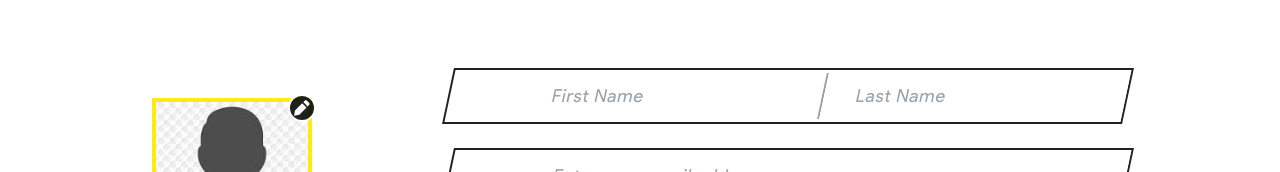
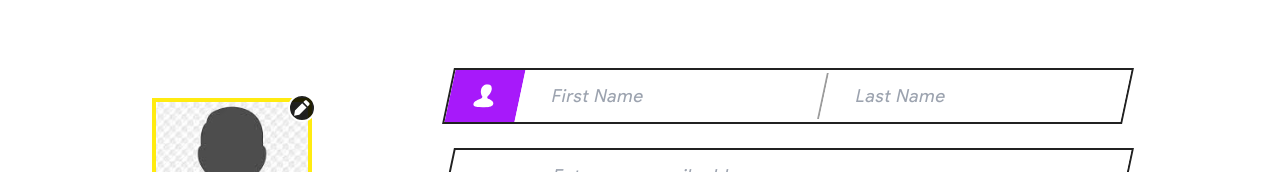
Before and after one commit to zeeshanahm-ed/mojo-game-website, a Next.js app: page /profile in a window 1280 px wide. Shown: the part 412-584 px from the top of the page. Built offline with nearby package versions, Linux system fonts and the light colour scheme; no server answers.

Commit message:
fix: correct typo in class name from 'bg-purple' to 'bg-purpl' in Profile component

```diff
--- a/src/app/profile/page.tsx
+++ b/src/app/profile/page.tsx
@@ -94,7 +94,7 @@ function Profile() {
 
                         {/* First Name & Last Name Input */}
                         <div className="flex items-center h-14 sm:w-[450px] lg:w-full w-full transform -skew-x-6 md:-skew-x-12 border-2 border-black overflow-hidden">
-                            <div className="bg-purple flex items-center justify-center w-[57px] md:w-[70px] h-full">
+                            <div className="bg-purpl flex items-center justify-center w-[57px] md:w-[70px] h-full">
                                 <UserIcon />
                             </div>
                             <input
```
